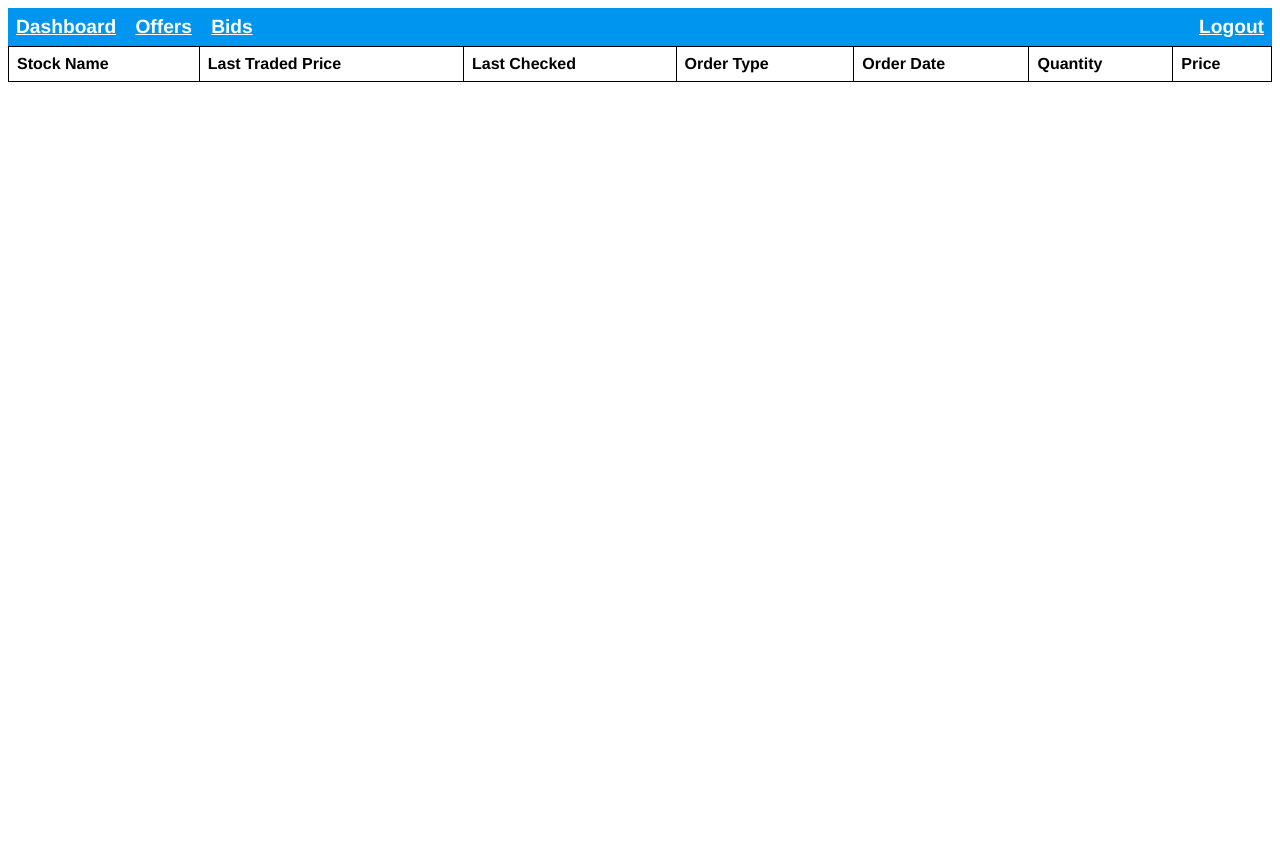
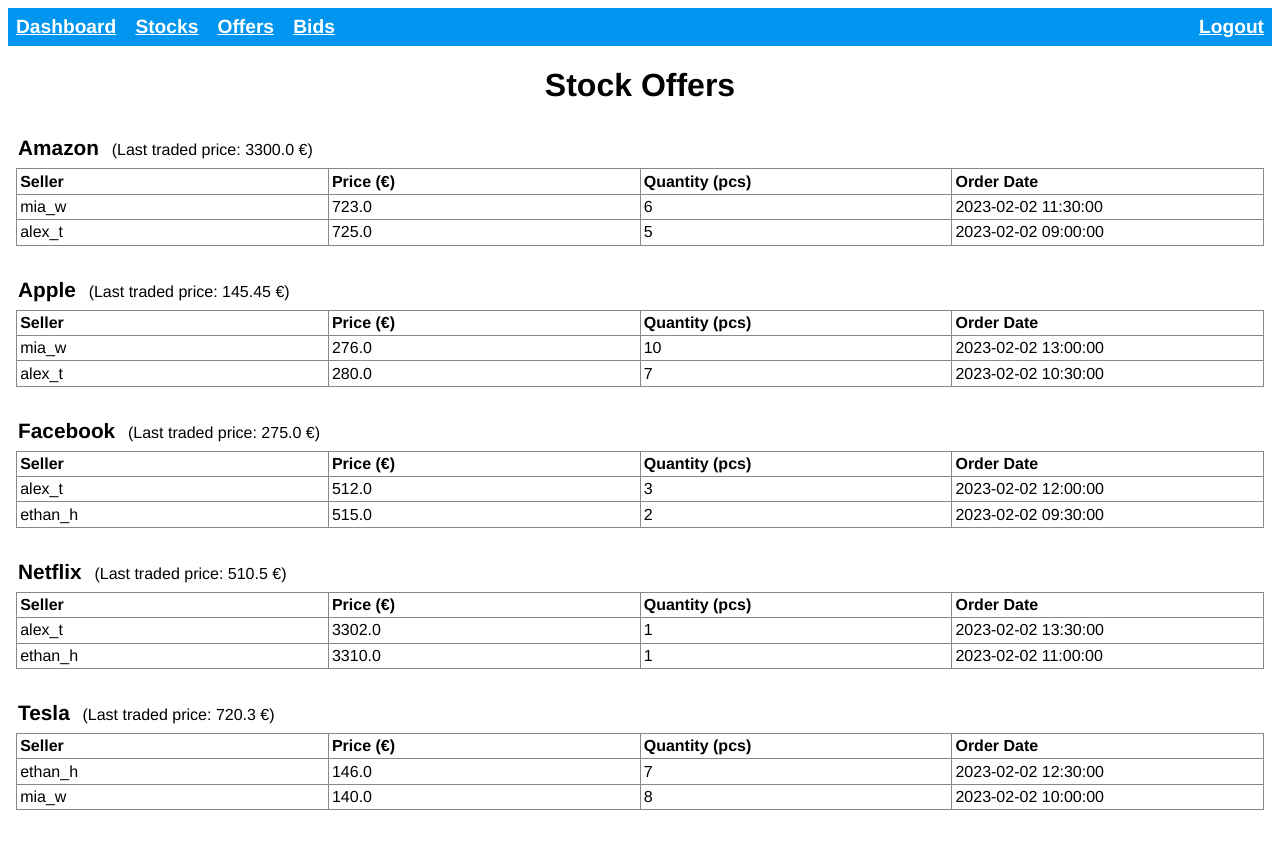
Before and after one commit to santerimk/tjts5901, a Flask app: page /offer_listing in a window 1280 px wide. Before the commit the page ends 82 px from the top, so only its background shows below. Run offline with Flask 3, Linux system fonts and the light colour scheme; the visitor is signed in with stand-in values (Sample User, id 1); data comes from the database, SQL or seed files in the repository; lists and menus that the app fills with data are empty; some libraries are stand-ins or nearby versions.

Commit message:
Added listing pages for orders and stocks as well as order making from and its logic

```diff
--- a/main.py
+++ b/main.py
@@ -1,9 +1,10 @@
 from flask import Flask, redirect, render_template, request, session, url_for, flash
 from functools import wraps
-from forms import RegistryForm, LoginForm
+from forms import RegistryForm, LoginForm, StockOrderForm
 import stockmarket as db
 from tools import hash_password
 from flask_wtf.csrf import CSRFProtect
+from datetime import datetime
 
 app = Flask(__name__)
 app.secret_key = '!secret'
@@ -101,16 +102,22 @@
     return render_template('dashboard.html', trader=session['trader'])
 
 
+@app.route('/stock_listing', methods=['GET'])
+@auth_required
+def stock_listing():
+    """Lists all available stocks.
+    """
+    stocks = get_stocks()
+    return render_template('stock_listing.html', stocks=stocks)
+
+
 @app.route('/offer_listing', methods=['GET'])
 @auth_required
 def offer_listing():
     """Lists all available offers.
     """
-    stocks = get_stocks()
-    for stock in stocks:
-        offers = get_stock_offers(stock['stockid'])
-        stock['offers'] = offers
-    return render_template('offer_listing.html', stocks=stocks)
+    offer_hierarchy = build_offer_hierarchy()
+    return render_template('offer_listing.html', offer_hierarchy=offer_hierarchy)
 
 
 @app.route('/bid_listing', methods=['GET'])
@@ -118,11 +125,46 @@
 def bid_listing():
     """Lists all available bids.
     """
-    stocks = get_stocks()
-    for stock in stocks:
-        bids = get_stock_bids(stock['stockid'])
-        stock['bids'] = bids
-    return render_template('bid_listing.html', stocks=stocks)
+    bid_hierarchy = build_bid_hierarchy()
+    return render_template('bid_listing.html', bid_hierarchy=bid_hierarchy)
+
+
+@app.route('/order_create', methods=['GET'])
+def order_create():
+    """Creates a stock ordering form.
+    """
+    try:
+        stockid = int(request.args.get('stockid'))
+    except AttributeError:
+        flash("Could'n find the stock.", 'error')
+        redirect(url_for('dashboard'))
+    stock = get_stock(stockid)
+    form = StockOrderForm()
+    form.hidden.data = stockid
+    return render_template('order_create.html', form=form, stock=stock)
+
+
+@app.route('/order_place', methods=['POST'])
+def order_place():
+    """Handles placing the stock order.
+    """
+    form = StockOrderForm(request.form)
+    stockid = int(form.hidden.data)
+    stock = get_stock(stockid)
+    if request.form.get("cancel", ""):
+        return redirect(url_for('stock_listing'))
+    if not form.validate():
+        return render_template('order_create.html', form=form, stock=stock)
+
+    traderid = session['trader']['traderid']
+    order_date = datetime.now().strftime("%Y-%m-%d %H:%M:%S")
+    quantity = int(form.quantity.data)
+    selling = form.type.data == 'Offer'
+    price = float(form.price.data)
+    add_order(traderid, stockid, order_date, quantity, selling, price)
+    flash('New order placed!', 'info')
+    # TODO: Add the logic of checking and possibly completing transactions between matching bids and offers.
+    return redirect(url_for('dashboard'))
 
 
 @app.route('/orders', methods=['GET'])
@@ -141,6 +183,28 @@
     return "Orders printed!"
 
 
+def build_offer_hierarchy():
+    stocks = get_stocks()
+    for stock in stocks:
+        offers = get_stock_offers(stock['stockid'])
+        for offer in offers:
+            traderid = offer.pop('traderid')
+            offer['seller'] = get_trader_info(traderid)
+        stock['offers'] = offers
+    return stocks
+
+
+def build_bid_hierarchy():
+    stocks = get_stocks()
+    for stock in stocks:
+        bids = get_stock_bids(stock['stockid'])
+        for bid in bids:
+            traderid = bid.pop('traderid')
+            bid['buyer'] = get_trader_info(traderid)
+        stock['bids'] = bids
+    return stocks
+
+
 def get_trader(tradername):
     trader = db.query("SELECT traderid, first_name, last_name, tradername FROM traders WHERE tradername = ?", (tradername,), True)
     return trader
@@ -150,19 +214,35 @@
     db.modify("INSERT INTO traders (first_name, last_name, tradername, hashword) VALUES (?, ?, ?, ?)", (first_name, last_name, tradername, hashword))
 
 
+def add_order(traderid, stockid, order_date, quantity, selling, price):
+    db.modify("INSERT INTO orders (traderid, stockid, order_date, quantity, selling, price) VALUES (?, ?, ?, ?, ?, ?)", (traderid, stockid, order_date, quantity, selling, price))
+
+
 def get_stocks():
-    stocks_query = "SELECT * FROM stocks"
+    stocks_query = "SELECT * FROM stocks ORDER BY stockname ASC"
     stocks = db.query(stocks_query)
     return stocks
 
 
+def get_stock(stockid):
+    stock = db.query("SELECT * FROM stocks WHERE stockid = ?", (stockid,), True)
+    return stock
+
+
 def get_stock_offers(stockid):
-    # Fetch orders where `selling` is 1 for the current stock
-    offers = db.query("SELECT * FROM orders WHERE stockid = ? AND selling = 1", (stockid,))
+    """Fetch orders where `selling` is 1 for the current stock
+    """
+    offers = db.query("SELECT * FROM orders WHERE stockid = ? AND selling = 1 ORDER BY order_date DESC", (stockid,))
     return offers
 
 
 def get_stock_bids(stockid):
-    # Fetch orders where `selling` is 1 for the current stock
-    bids = db.query("SELECT * FROM orders WHERE stockid = ? AND selling = 0", (stockid,))
+    """Fetch orders where `selling` is 1 for the current stock
+    """
+    bids = db.query("SELECT * FROM orders WHERE stockid = ? AND selling = 0 ORDER BY order_date DESC", (stockid,))
     return bids
+
+
+def get_trader_info(traderid):
+    trader_info = db.query("SELECT traderid, tradername FROM traders WHERE traderid = ?", (traderid,), True)
+    return trader_info
--- a/requirements.txt
+++ b/requirements.txt
@@ -1,4 +1,5 @@
 bcrypt==4.1.2
+DateTime==5.4
 Flask==3.0.2
 Flask-WTF==1.2.1
 Jinja2==3.1.3
--- a/static/main_page_logic.js
+++ /dev/null
@@ -1 +0,0 @@
-// TODO
--- a/static/styles.css
+++ b/static/styles.css
@@ -48,7 +48,7 @@
 
 #login_background {
 	/* Setting background color for login pages. */
-	background: #c3ebff;
+	background: lightyellow;
 }
 #login_field {
 	/* Design and positioning for login field. */
@@ -70,6 +70,7 @@
 	margin-left: auto;
 	margin-right: auto;
 	width: 90%;
+	position: relative;
 }
 .input_label {
 	/* Input field labels above inputs. */
@@ -97,39 +98,134 @@
 	font-size: 1.1em;
 }
 .info {
-	/* Color general info messages. */
+	/* Colors general info messages. */
 	color: green;
 	font-size: 0.8em;
 }
 .error1 {
-	/* Color general error messages. */
+	/* Colors general error messages. */
 	color: red;
 }
 .error2 {
-	/* Color and position the input field error messages. */
+	/* Colors and positions the input field error messages. */
 	color: red;
 	position: absolute;
 	text-align: left;
-	left: 27em;
+	left: 22.5em;
 	margin-left: 0.5em;
 	right: -100%;
 	width: 30em;
 }
 
-table {
-	width: 100%;
-	border-collapse: collapse;
+#stock-listing {
+	/* Design for stock lists. */
+	list-style-type: none;
+	padding: 0;
+	margin: 0.5em;
 }
-table,
-th,
-td {
-	border: 1px solid black;
-}
-th,
-td {
-	padding: 8px;
+
+#stock-listing > li {
+	/* Positioning for stock list elements. */
+	margin: 2em 0;
 	text-align: left;
 }
-.stock-header {
-	background-color: #f2f2f2;
+
+.order-listing {
+	/* Design for order tables. */
+	table-layout: fixed;
+	width: 100%;
+	border: 1px solid black;
+	border-collapse: collapse;
+	margin-top: 0.5em;
 }
+
+.order-listing th,
+.order-listing td {
+	/* Design for order columns. */
+	border: 1px solid #888;
+	padding: 0.2em;
+}
+
+.order-listing tr {
+	/* Design for order rows. */
+	width: 100%;
+	text-align: left;
+}
+
+.heavy {
+	/* Heavy text design. */
+	font-size: 1.3em;
+	font-weight: bold;
+	margin-right: 0.4em;
+	margin-left: 0.1em;
+}
+
+.custom-fieldset {
+	/* Custom design for fieldsets. */
+	width: 20em;
+	border: black 1px solid;
+	margin-left: auto;
+	margin-right: auto;
+	padding-left: 2em;
+	padding-right: 2em;
+	padding-top: 2em;
+	padding-bottom: 1em;
+}
+
+.input-row {
+	/* Positioning and design for input rows. */
+	margin-top: 0.2em;
+	margin-bottom: 0.2em;
+	float: left;
+	clear: both;
+	position: relative;
+	width: 100%;
+}
+
+.input-label {
+	/* Positioning of input field labels. */
+	float: left;
+	font-weight: bold;
+}
+
+.input-field {
+	/* Positioning of generic input fields. */
+	float: right;
+	clear: right;
+}
+
+.numeric-input-field {
+	/* Positioning of numeric input fields. */
+	float: right;
+	clear: right;
+	width: 10em;
+}
+
+.radio-input-field {
+	/* Positioning and design for radio button lists. */
+	margin: 0;
+	float: right;
+	clear: right;
+	list-style: None;
+}
+
+.radio-input-field li {
+	/* Design for radiobutton labels. */
+	text-align: right;
+}
+
+.radio-input-field input {
+	/* Positioning for radio button checkboxes. */
+	float: right;
+	clear: right;
+}
+
+.submit {
+	/* Positioning and design for submit buttons. */
+	margin-left: auto;
+	margin-right: auto;
+	background: #0096f0;
+	color: White;
+	margin-top: 1em;
+	padding: 0.25em 0.9em 0.25em 0.9em;
+}
--- a/templates/navbar.html
+++ b/templates/navbar.html
@@ -6,6 +6,10 @@
 				<!-- Dashboard. -->
 				<li class="navobj">
 					<a href="{{url_for('dashboard')}}">Dashboard</a>
+				</li>
+				<!-- Stocks List. -->
+				<li class="navobj">
+					<a href="{{url_for('stock_listing')}}">Stocks</a>
 				</li>
 				<!-- Offers List. -->
 				<li class="navobj">
--- a/templates/offer_listing.html
+++ b/templates/offer_listing.html
@@ -13,44 +13,84 @@
 		<!-- Add navigation bar to the page. -->
 		{% include 'navbar.html' %}
 
-		<!-- Offers table. -->
+		<h1>Stock Offers</h1>
+
+		<!-- Offers information. -->
+		{% if offer_hierarchy %}
+		<ul id="stock-listing">
+			{% for stock in offer_hierarchy %}
+			<li>
+				<span class="heavy">{{ stock['stockname'] }}</span>
+				<span>
+					(Last traded price: {{ stock['last_traded_price'] }} €)
+				</span>
+				<table class="order-listing">
+					<tr>
+						<th>Seller</th>
+						<th>Price (€)</th>
+						<th>Quantity (pcs)</th>
+						<th>Order Date</th>
+					</tr>
+					{% for offer in stock['offers'] %}
+					<tr>
+						<td>{{ offer['seller']['tradername'] }}</td>
+						<td>{{ offer['price'] }}</td>
+						<td>{{ offer['quantity'] }}</td>
+						<td>{{ offer['order_date'] }}</td>
+					</tr>
+					{% else %}
+					<tr>
+						<td colspan="3">No offers available.</td>
+					</tr>
+					{% endfor %}
+				</table>
+			</li>
+			{% endfor %}
+		</ul>
+		{% else %}
+		<span>No stocks available.</span>
+		{% endif %}
+
+		<!-- {% for stock in stocks %}
+        <button class="accordion">{{ stock.stockname }} - Last Traded Price: {{ stock.last_traded_price }}</button>
+        <div class="panel">
+            <p>Last Checked: {{ stock.last_checked }}</p>
             <table>
-			<thead>
                 <tr>
-					<th>Stock Name</th>
-					<th>Last Traded Price</th>
-					<th>Last Checked</th>
-					<th>Order Type</th>
                     <th>Order Date</th>
                     <th>Quantity</th>
                     <th>Price</th>
                 </tr>
-			</thead>
-			<tbody>
-				{% for stock in stocks_with_offers %}
-				<!-- Stock Header Row -->
-				<tr class="stock-header">
-					<td>{{ stock.stockname }}</td>
-					<td>{{ stock.last_traded_price }}</td>
-					<td>{{ stock.last_checked }}</td>
-					<td colspan="4"></td>
-				</tr>
-				<!-- Orders for the Stock -->
                 {% for order in stock.offers %}
-				<tr>
-					<td colspan="3"></td>
-					<!-- Align with stock header row -->
-					<td>{{ 'Bid' if order.selling else 'Offer' }}</td>
+                <tr class="order-row">
                     <td>{{ order.order_date }}</td>
                     <td>{{ order.quantity }}</td>
                     <td>{{ order.price }}</td>
                 </tr>
                 {% else %}
                 <tr>
-					<td colspan="7">No orders available</td>
+                    <td colspan="3">No orders available</td>
                 </tr>
-				{% endfor %} {% endfor %}
-			</tbody>
+                {% endfor %}
             </table>
+        </div>
+        {% endfor %}
+
+        <script>
+            var acc = document.getElementsByClassName("accordion");
+            var i;
+
+            for (i = 0; i < acc.length; i++) {
+                acc[i].addEventListener("click", function() {
+                    this.classList.toggle("active");
+                    var panel = this.nextElementSibling;
+                    if (panel.style.display === "block") {
+                        panel.style.display = "none";
+                    } else {
+                        panel.style.display = "block";
+                    }
+                });
+            }
+        </script> -->
 	</body>
 </html>
```
Also changed, not shown: forms.py (+35 -2 lines), templates/bid_listing.html (+54 -0 lines), templates/dashboard.html (+10 -0 lines), templates/order_create.html (added, +50 -0 lines), templates/stock_listing.html (added, +39 -0 lines), stockmarket.db. Lines whose indentation alone changed are shown as unchanged.
